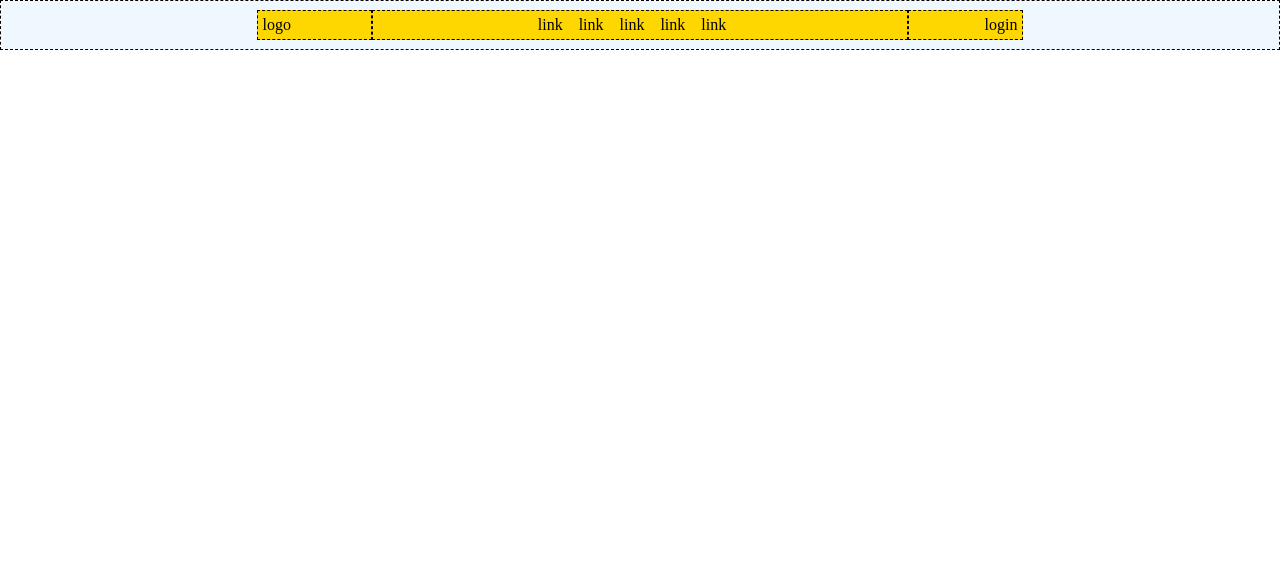
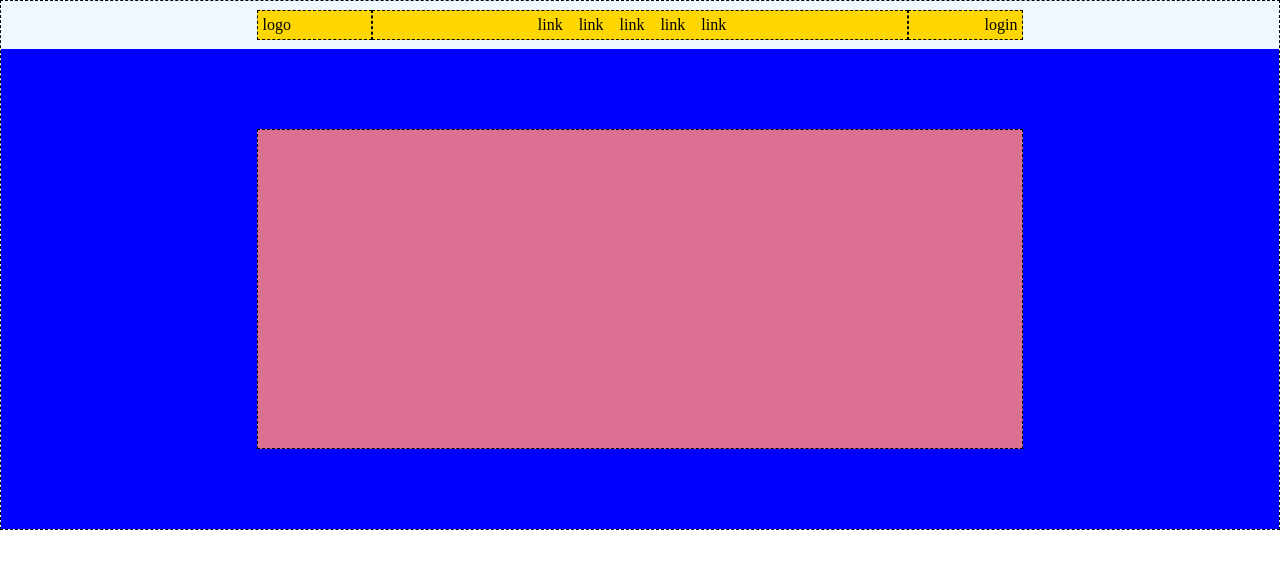
Before and after one commit to leonardopalluzzi/htmlcss-struttura-discord, a plain HTML site: page index.html in a window 1280 px wide. Drawn offline with Linux system fonts and the light colour scheme.

Commit message:
jumbotron

```diff
--- a/css/style.css
+++ b/css/style.css
@@ -67,3 +67,14 @@ ul{
 #menu{
     background-color: gold;
 }
+
+/* jumbotron  */
+#jumbotron{
+    min-height: 30rem;
+    background-color: blue;
+}
+
+#jumbotron-content{
+    background-color: palevioletred;
+    min-height: 20rem;
+}
--- a/index.html
+++ b/index.html
@@ -25,7 +25,11 @@
         </div>
         <!-- /.container -->
     </header>
-    <main></main>
+    <main>
+        <section id="jumbotron" class="flex-container">
+            <div id="jumbotron-content" class="section-size debug"></div>
+        </section>
+    </main>
     <footer></footer>
 </body>
 
```
